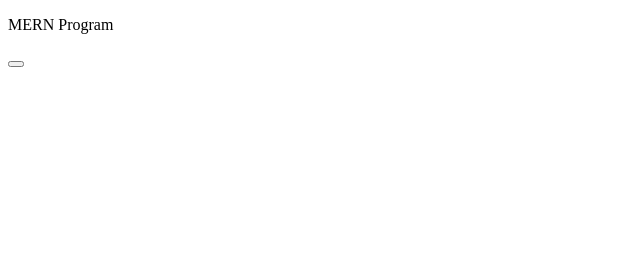
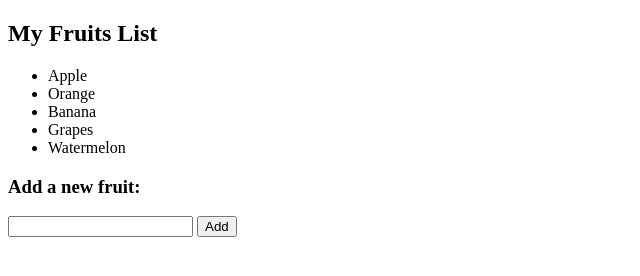
Before and after one commit to Usman-Zafar/node, a plain HTML site: page index.html in a window 1280 px wide. Shown: the whole page, without its empty margins (0-640 px from the left). Drawn offline with Linux system fonts and the light colour scheme.

Commit message:
Week 1 Day 5

```diff
--- /dev/null
+++ b/express/index.js
@@ -0,0 +1 @@
+console.log("heelo");
--- a/index.html
+++ b/index.html
@@ -1,17 +1,49 @@
 <!DOCTYPE html>
 <html lang="en">
-<head>
-    <meta charset="UTF-8">
-    <meta name="viewport" content="width=device-width, initial-scale=1.0">
+  <head>
+    <meta charset="UTF-8" />
+    <meta name="viewport" content="width=device-width, initial-scale=1.0" />
     <title>MERN</title>
-</head>
-<body>
-    <p>MERN Program</p>
-    <button>
+    <link rel="stylesheet" href="styles.css" />
+  </head>
+  <body>
+    <!-- <p>MERN Program</p> -->
 
-    </button>
-    <script defer>
+    <!-- <button onclick="btnClick()">LMAO</button> -->
+    <!-- <script defer>
+      //   function btnClick() {
+      //     console.log("Button Click");
+      //     btn = document.getElementsByTagName("button")[0];
+      //     btn.setAttribute("class", "primary");
+      //   }
 
+    // </script> -->
+    <h2>My Fruits List</h2>
+    <ul id="fruits-list">
+      <li>Apple</li>
+      <li>Orange</li>
+      <li>Banana</li>
+      <li>Grapes</li>
+      <li>Watermelon</li>
+    </ul>
+
+    <h3>Add a new fruit:</h3>
+    <input type="text" id="new-fruit" />
+    <button onclick="addFruit()">Add</button>
+
+    <script>
+      // Define the addFruit function in the global scope
+      function addFruit() {
+        var newFruit = document.getElementById("new-fruit").value.trim();
+
+        if (newFruit !== "") {
+          var fruitsList = document.getElementById("fruits-list");
+          var li = document.createElement("li");
+          li.appendChild(document.createTextNode(newFruit));
+          fruitsList.appendChild(li);
+          document.getElementById("new-fruit").value = "";
+        }
+      }
     </script>
-</body>
+  </body>
 </html>
--- a/index.js
+++ b/index.js
@@ -1,3 +1,5 @@
+"use strict";
+
 // // let user = {
 // //   name: "Usman",
 // //   address: "H12 Sector",
--- /dev/null
+++ b/styles.css
@@ -0,0 +1,3 @@
+.primary {
+  background-color: aquamarine;
+}
```
Also changed, not shown: express/package.json (added, +17 -0 lines), 1 other file.
